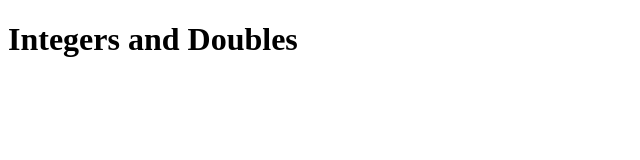
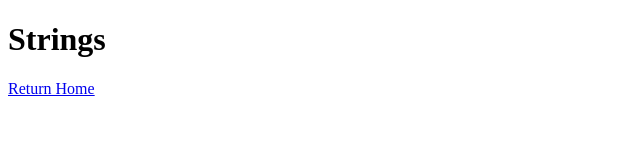
Before and after one commit to NoraBroyles/itd110, a plain HTML site: page projects/HTMLProject/Strings.html in a window 1280 px wide. Shown: the whole page, without its empty margins (0-640 px from the left). Drawn offline with Linux system fonts and the light colour scheme.

Commit message:
HTML Project Page 1 Attempt 8

```diff
--- a/projects/HTMLProject/Strings.html
+++ b/projects/HTMLProject/Strings.html
@@ -2,14 +2,14 @@
 <html lang="en">
 <head>
 <meta charset="utf-8">
-<title>Intergers and Doubles</title>
+<title>Strings</title>
 </head>
 <body>
-<h1>Integers and Doubles</h1>
+<h1>Strings</h1>
 
 
 </body>
 <footer>
-<a href="index.html"</a>
+<a href="index.html">Return Home</a>
 </footer>
 </html>
```
Also changed, not shown: projects/HTMLProject/Boolean.html (+1 -1 lines), projects/HTMLProject/Conditions.html (+1 -1 lines), projects/HTMLProject/Loops.html (+1 -1 lines), projects/HTMLProject/index.html (+1 -1 lines).
